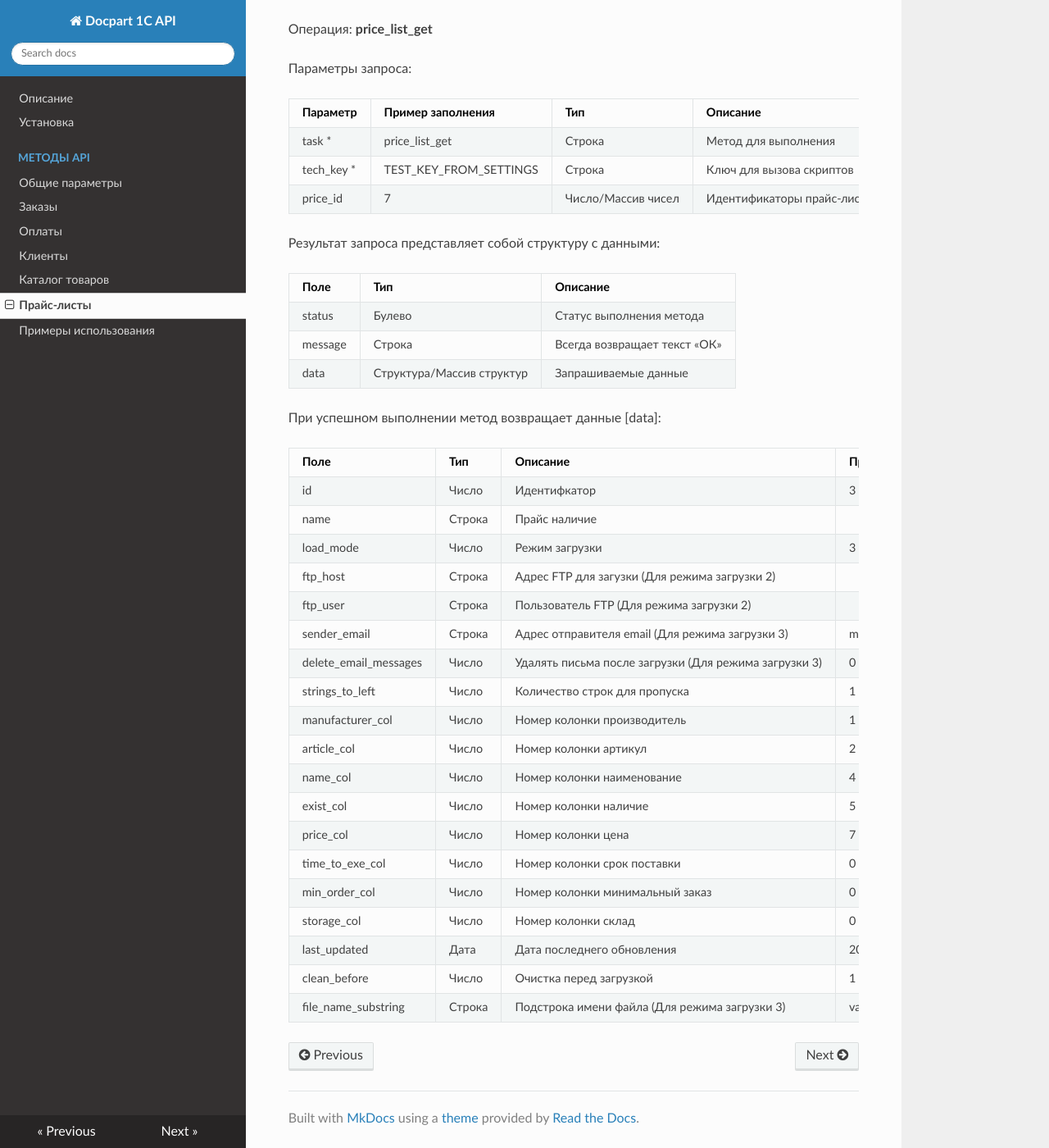
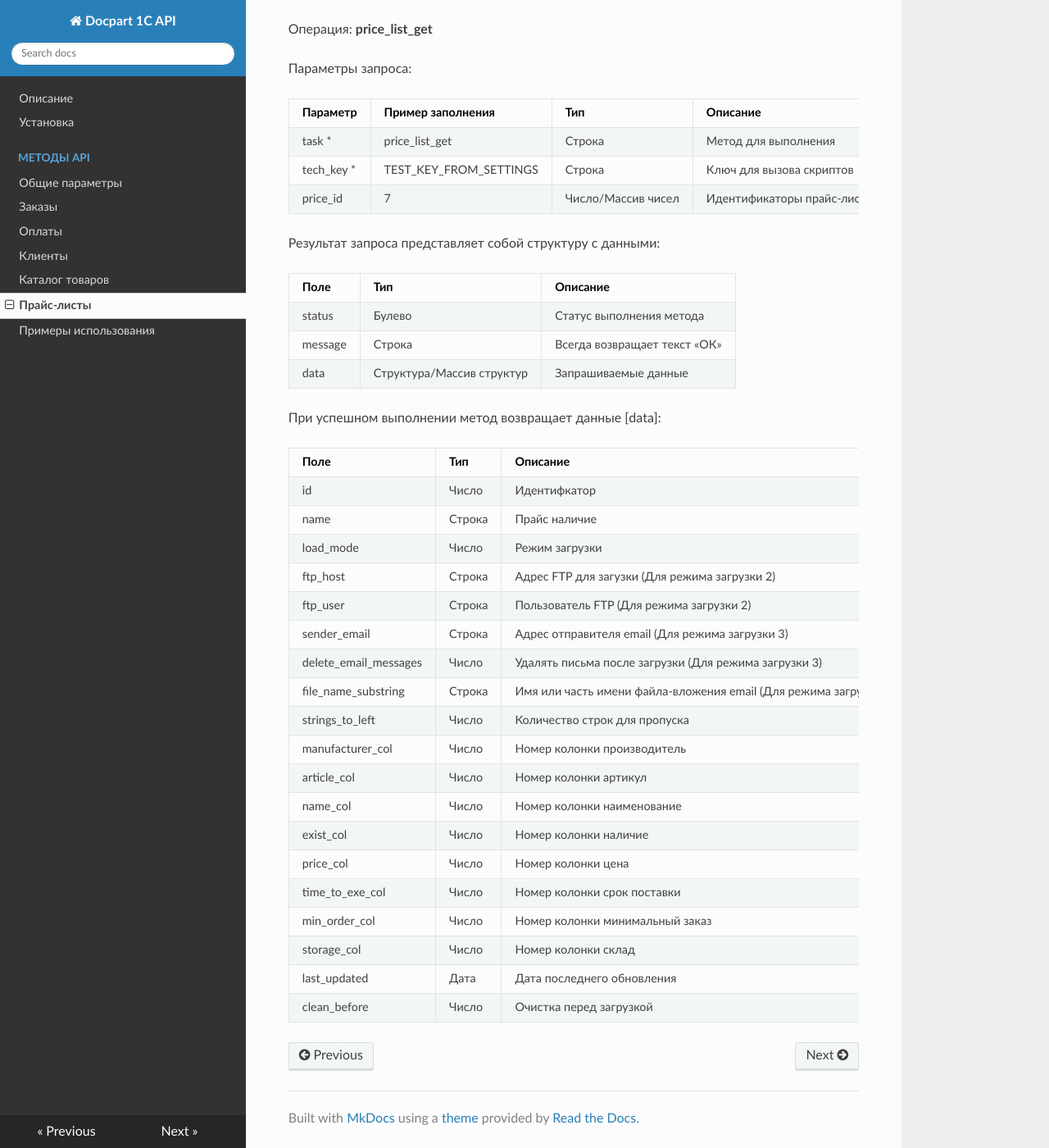
Before and after one commit to emayskiy/Docpart_1C_API_WIKI, an MkDocs documentation site: the page built from docs/prices.md, in a window 1280 px wide and 1400 px high, scrolled down 184 px. Shown: the whole window at 82% size. Built offline with MkDocs 1.6.1, drawn with Linux system fonts in a browser that asks for light colours; nearby versions of some CDN libraries.

Commit message:
Update prices.md

```diff
--- a/docs/prices.md
+++ b/docs/prices.md
@@ -31,6 +31,7 @@
 |ftp_user| Строка|Пользователь FTP (Для режима загрузки 2)||
 |sender_email| Строка |Адрес отправителя email (Для режима загрузки 3)|mail@mail.ru|
 |delete_email_messages| Число|Удалять письма после загрузки (Для режима загрузки 3)|0|
+|file_name_substring| Строка| Имя или часть имени файла-вложения email (Для режима загрузки 3)|main_price|
 |strings_to_left| Число| Количество строк для пропуска| 1|
 |manufacturer_col| Число| Номер колонки производитель|1|
 |article_col| Число| Номер колонки артикул|2|
@@ -42,4 +43,3 @@
 |storage_col|Число| Номер колонки склад| 0|
 |last_updated| Дата| Дата последнего обновления|20.04.2020 14:17:00|
 |clean_before| Число| Очистка перед загрузкой| 1|
-|file_name_substring| Строка| Подстрока имени файла (Для режима загрузки 3)|vag|
```
